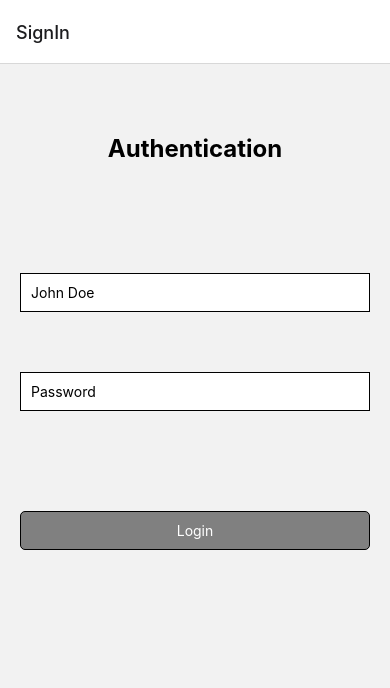
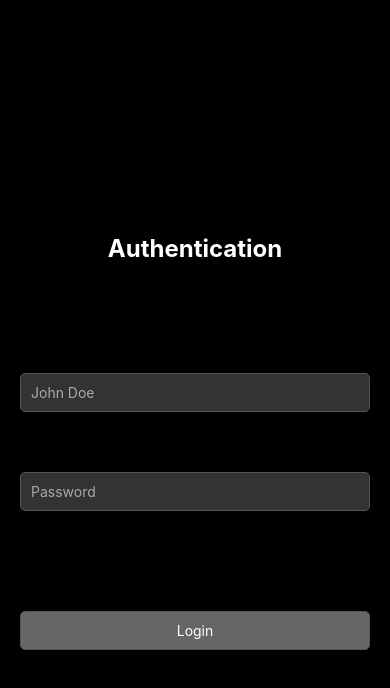
Before and after one commit to Nathan1607/AppMobileMovies, a React Native app: screen /SignIn in a window 390 px wide. Shown: the top 688 px of the page. Built offline with nearby package versions, Linux system fonts and the light colour scheme.

Commit message:
update page Auth

```diff
--- a/src/router/AuthRoutes.tsx
+++ b/src/router/AuthRoutes.tsx
@@ -7,7 +7,7 @@ const Stack = createNativeStackNavigator();
 const AuthRoutes = () => {
   return (
     <Stack.Navigator initialRouteName="SignIn">
-      <Stack.Screen name="SignIn" component={Auth} />
+      <Stack.Screen name="SignIn" component={Auth}options={{ headerShown: false }} />
     </Stack.Navigator>
   );
 };
--- a/src/screens/Auth.tsx
+++ b/src/screens/Auth.tsx
@@ -1,27 +1,24 @@
-import React from 'react';
+import React, { useContext } from 'react';
 import { Text, View, SafeAreaView, TextInput, StyleSheet, TouchableOpacity } from 'react-native';
-import { useContext } from 'react';
 import { useAuth } from '../providers/AuthContext';
 import { AuthContext } from '../providers/AuthContext';
 
-export default ({navigation}: any) => {
+export default () => {
 
     const { login } = useAuth();
-
     const { username, setUsername } = useContext(AuthContext);
     const { password, setPassword } = useContext(AuthContext);
-    const { isAuthenticated } = useContext(AuthContext);
 
     const handleLogin = async () => {
         await login(username, password);
     }
 
     return (
-        <SafeAreaView>
-            <View style={{ padding: 20 }}>
+        <SafeAreaView style={styles.container}>
+            <View style={styles.innerContainer}>
                 <Text style={styles.title}>Authentication</Text>
-                <TextInput placeholder="John Doe" style={styles.input} onChangeText={setUsername} />
-                <TextInput placeholder="Password" style={styles.input} onChangeText={setPassword} secureTextEntry />
+                <TextInput placeholder="John Doe" placeholderTextColor="#aaa" style={styles.input} onChangeText={setUsername} />
+                <TextInput placeholder="Password" placeholderTextColor="#aaa" style={styles.input} onChangeText={setPassword} secureTextEntry />
                 <TouchableOpacity style={styles.button} onPress={handleLogin}>
                     <Text style={styles.textButton}>Login</Text>
                 </TouchableOpacity>
@@ -31,32 +28,44 @@ export default ({navigation}: any) => {
 };
 
 const styles = StyleSheet.create({
+    container: {
+        flex: 1,
+        backgroundColor: '#000',
+    },
+    innerContainer: {
+        padding: 20,
+        flex: 1,
+        justifyContent: 'center',
+    },
     title: {
-        color: 'black',
+        color: '#fff',
         fontSize: 24,
         fontWeight: 'bold',
         textAlign: 'center',
         marginBottom: 100,
         marginTop: 50,
-      },
+    },
     input: {
-        backgroundColor: 'white',
-        borderColor: 'black',
+        backgroundColor: '#333',
+        color: '#fff',
+        borderColor: '#555',
         borderWidth: 1,
         padding: 10,
         marginBottom: 50,
+        borderRadius: 5,
         marginVertical: 10,
-      },
+    },
     button: {
-        backgroundColor: 'gray',
+        backgroundColor: '#666',
         padding: 10,
         borderRadius: 5,
         borderWidth: 1,
+        borderColor: '#555',
         marginVertical: 10,
         marginTop: 50,
     },
     textButton: {
-        color: 'white',
+        color: '#fff',
         textAlign: 'center',
     }
 });
```
